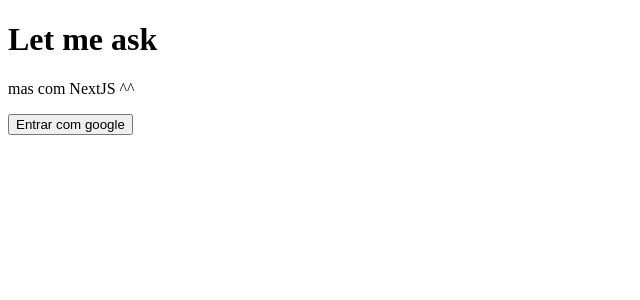
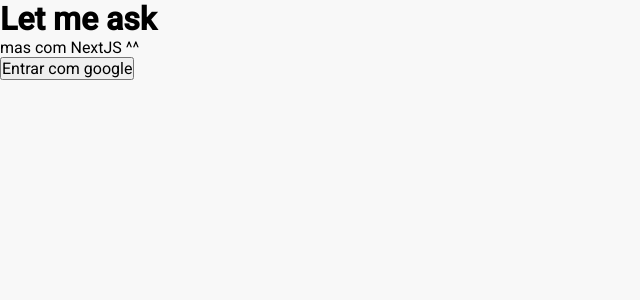
Before and after one commit to EddyPBR/letmeask, a Next.js app: page / in a window 1280 px wide. Shown: the top 300 px of the page, without its empty margins (0-640 px from the left). Built offline with nearby package versions, Linux system fonts and the light colour scheme; no server answers.

Commit message:
:package: Adicionando estilização global

```diff
--- a/package.json
+++ b/package.json
@@ -12,7 +12,8 @@
     "firebase": "^8.6.8",
     "next": "11.0.0",
     "react": "17.0.2",
-    "react-dom": "17.0.2"
+    "react-dom": "17.0.2",
+    "sass": "^1.35.1"
   },
   "devDependencies": {
     "@types/react": "^17.0.11",
--- /dev/null
+++ b/src/assets/styles/global.scss
@@ -0,0 +1,36 @@
+* {
+  margin: 0;
+  padding: 0;
+  box-sizing: border-box;
+}
+
+:root {
+  --background: #F8F8F8;
+
+  --gray-dark: #737380;
+  --gray-medium: #A8A8B3;
+  --gray-light: #CECECE;
+
+  --pink-dark: #E559F9;
+  --pink-medium: #FF59F8;
+  --pink-light: #D67EE2;
+
+  --black: ##29292E;
+
+  --white: #FEFEFE;
+
+  --purple: #6F4BD8;
+
+  --red: #D73754;
+
+  --blue: #485BFF;
+}
+
+body {
+  background: var(--background);
+  color: var(--black);
+}
+
+body, input, button, textarea {
+  font: 400 1rem "Roboto", sans-serif;
+}
--- a/src/pages/_app.tsx
+++ b/src/pages/_app.tsx
@@ -1,4 +1,6 @@
 import { AuthProvider } from "../contexts/AuthContext";
+
+import "../assets/styles/global.scss";
 
 function MyApp({ Component, pageProps }) {
   return (
```
Also changed, not shown: 1 other file (tests, documents, lock files or other folders).
